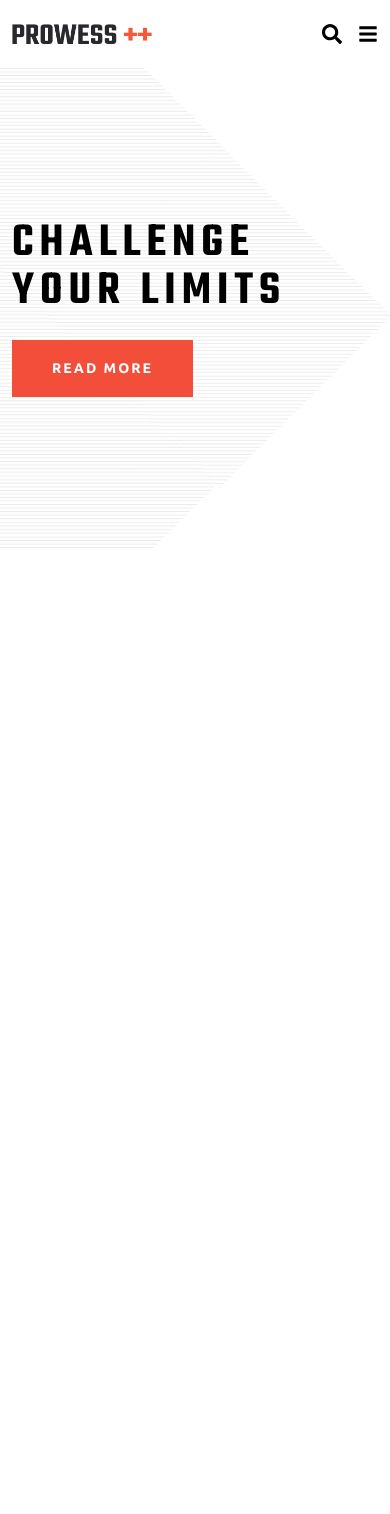
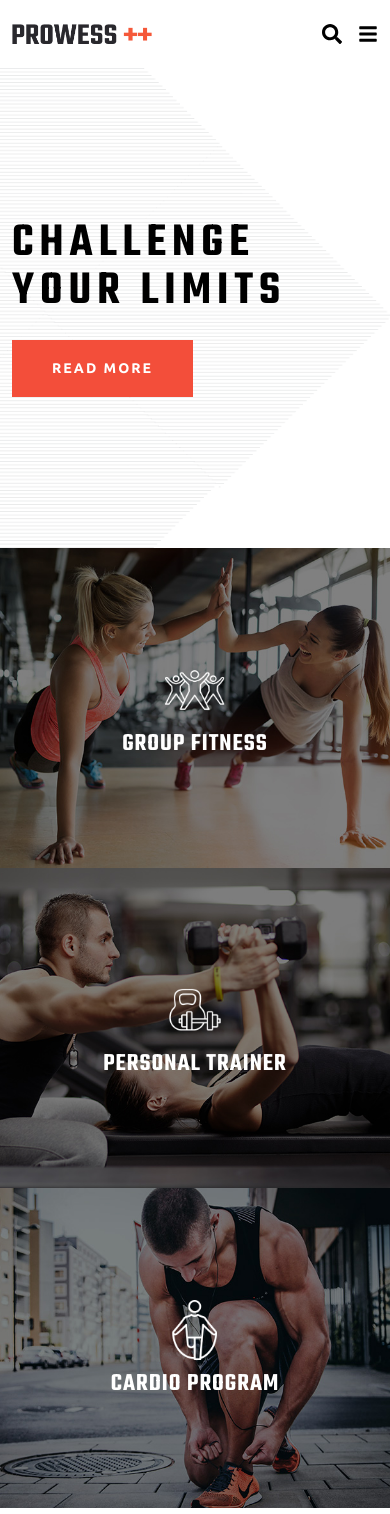
Before and after one commit to surajsht/prowess, a React (Vite) app: page / in a window 390 px wide. Before the commit the page ends 844 px from the top, so only its background shows below. Built offline with nearby package versions, Linux system fonts and the light colour scheme.

Commit message:
category section added

```diff
--- a/src/App.jsx
+++ b/src/App.jsx
@@ -1,3 +1,4 @@
+import Category from "./components/category/Category";
 import Hero from "./components/hero/Hero";
 import Navbar from "./components/navbar/Navbar";
 import SearchPopup from "./components/search-popup/SearchPopup";
@@ -8,6 +9,7 @@ const App = () => {
       <Navbar />
       <SearchPopup />
       <Hero />
+      <Category />
     </>
   );
 };
--- a/src/components/category/Category.jsx
+++ b/src/components/category/Category.jsx
@@ -1,5 +1,29 @@
+import { CategoryData } from "./CategoryData";
+import "./category.css";
+
 const Category = () => {
-  return <div>Category</div>;
+  return (
+    <section className="category-cotainer">
+      {CategoryData.map((item) => {
+        let { id, icon, img, title, desc, btnTxt } = item;
+
+        return (
+          <div className="category-item" key={id}>
+            <img src={img} alt="category-image" />
+
+            <div className="category-details">
+              <img src={icon} alt="category-icon" />
+              <h2 className="category-title">{title}</h2>
+              <p>{desc}</p>
+              <a href="" className="category-item-link">
+                {btnTxt}
+              </a>
+            </div>
+          </div>
+        );
+      })}
+    </section>
+  );
 };
 
 export default Category;
--- /dev/null
+++ b/src/components/category/category.css
@@ -0,0 +1,98 @@
+.category-cotainer {
+  display: grid;
+  grid-template-columns: repeat(3, 1fr);
+}
+
+@media (max-width: 991px) {
+  .category-cotainer {
+    grid-template-columns: 1fr;
+  }
+}
+
+.category-item {
+  position: relative;
+}
+
+@media (max-width: 991px) {
+  .category-item {
+    height: 32rem;
+  }
+}
+
+.category-item > img {
+  height: 100%;
+  width: 100%;
+  object-fit: cover;
+}
+
+.category-details {
+  position: absolute;
+  inset: 0;
+  height: 100%;
+  width: 100%;
+  display: flex;
+  flex-direction: column;
+  align-items: center;
+  justify-content: center;
+  gap: 1.2rem;
+  padding: 8rem;
+  text-align: center;
+  color: #fff;
+  transition: 0.4s;
+}
+
+@media (max-width: 1024px) {
+  .category-details {
+    padding: 2.4rem;
+  }
+
+  .category-details img {
+    height: 6rem;
+  }
+}
+
+.category-item:hover .category-details,
+.category-item:focus .category-details {
+  background-color: rgba(0, 0, 0, 0.9);
+}
+
+.category-title {
+  font-size: 3rem;
+}
+
+@media (max-width: 1024px) {
+  .category-title {
+    font-size: 2.5rem;
+  }
+}
+
+.category-details > * {
+  position: relative;
+  top: 4.8rem;
+  transition: 0.4s;
+}
+
+.category-item:hover .category-details > *,
+.category-item:focus .category-details > * {
+  top: 0;
+}
+
+.category-details .category-title ~ * {
+  opacity: 0;
+  visibility: hidden;
+}
+
+.category-item:hover .category-title ~ *,
+.category-item:focus .category-title ~ * {
+  opacity: 1;
+  visibility: visible;
+}
+
+.category-item-link {
+  color: var(--primary-color);
+}
+
+.category-item-link:hover,
+.category-item-link:focus {
+  color: #fff;
+}
--- a/src/index.css
+++ b/src/index.css
@@ -88,3 +88,7 @@ a {
 .primary-btn:focus {
   background-color: var(--primary-hover-color);
 }
+
+.section-spacing {
+  margin-bottom: 12rem;
+}
```
